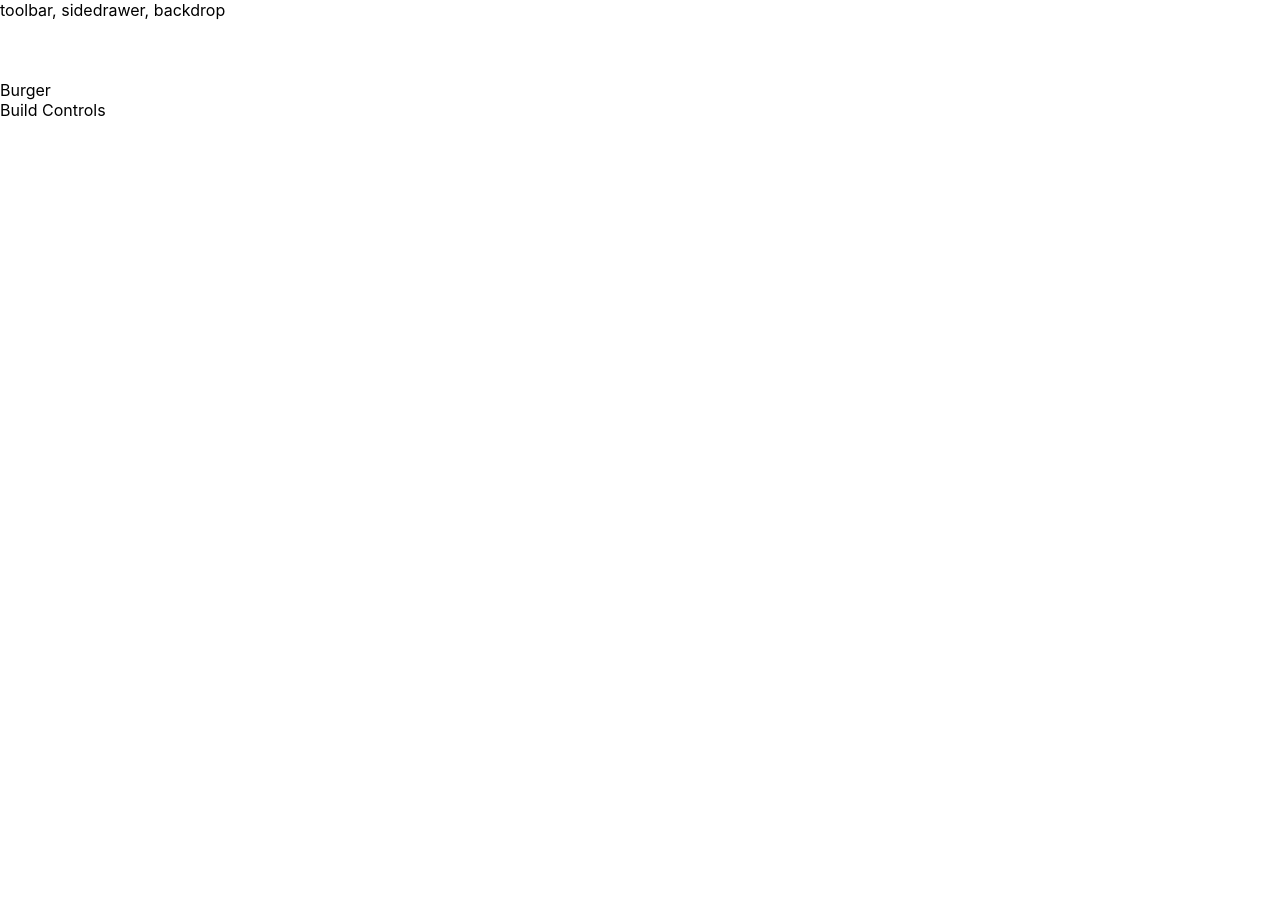
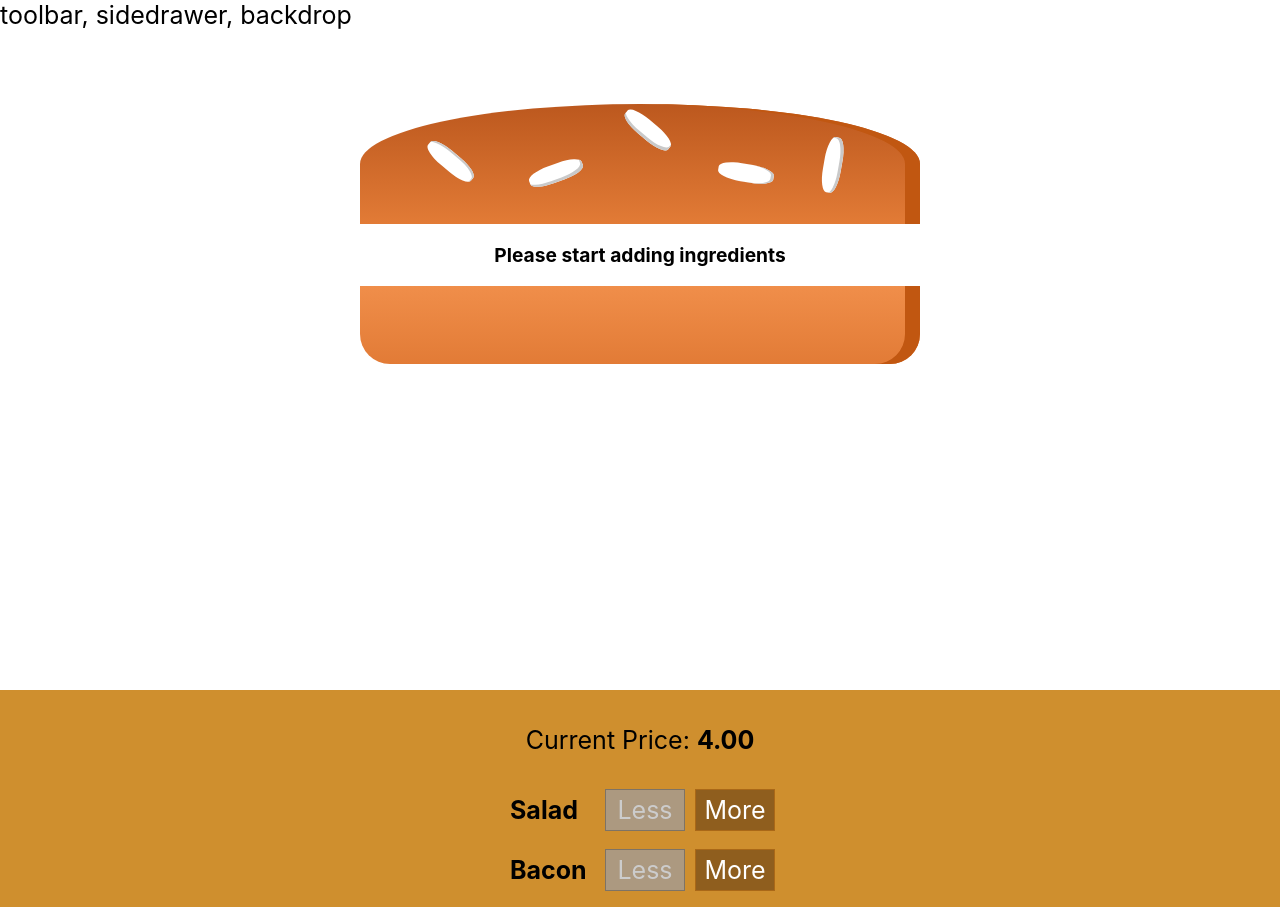
Before and after one commit to nini3008/code, a React app in the folder burger-app-basic/: page / in a window 1280 px wide. Shown: the top 907 px of the page. Before the commit the page ends 800 px from the top, so only its background shows below. Built offline with nearby package versions, Linux system fonts and the light colour scheme.

Commit message:
continued the burger app

```diff
--- a/burger-app-basic/package.json
+++ b/burger-app-basic/package.json
@@ -39,6 +39,7 @@
     "postcss-loader": "3.0.0",
     "postcss-preset-env": "6.5.0",
     "postcss-safe-parser": "4.0.1",
+    "prop-types": "^15.7.2",
     "react": "^16.8.1",
     "react-app-polyfill": "^0.2.1",
     "react-dev-utils": "^7.0.3",
--- /dev/null
+++ b/burger-app-basic/src/components/Burger/BuildControls/BuildControl/BuildControl.js
@@ -0,0 +1,20 @@
+import React from "react";
+import classes from "./BuildControl.module.css";
+
+const buildControl = props => (
+  <div className={classes.BuildControl}>
+    <div className={classes.Label}>{props.label}</div>
+    <button
+      className={classes.Less}
+      onClick={props.removed}
+      disabled={props.disabled}
+    >
+      Less
+    </button>
+    <button className={classes.More} onClick={props.added}>
+      More
+    </button>
+  </div>
+);
+
+export default buildControl;
--- /dev/null
+++ b/burger-app-basic/src/components/Burger/BuildControls/BuildControl/BuildControl.module.css
@@ -0,0 +1,58 @@
+.BuildControl {
+  display: flex;
+  justify-content: space-between;
+  align-items: center;
+  margin: 5px 0;
+}
+
+.BuildControl button {
+  display: block;
+  font: inherit;
+  padding: 5px;
+  margin: 0 5px;
+  width: 80px;
+  border: 1px solid #aa6817;
+  cursor: pointer;
+  outline: none;
+}
+
+.BuildControl button:disabled {
+  background-color: #ac9980;
+  border: 1px solid #7e7365;
+  color: #ccc;
+  cursor: default;
+}
+
+.BuildControl button:hover:disabled {
+  background-color: #ac9980;
+  color: #ccc;
+  cursor: not-allowed;
+}
+
+.Label {
+  padding: 10px;
+  font-weight: bold;
+  width: 80px;
+}
+
+.BuildControl .Less {
+  background-color: #d39952;
+  color: white;
+}
+
+.BuildControl .More {
+  background-color: #8f5e1e;
+  color: white;
+}
+
+.BuildControl .Less:hover,
+.BuildControl .Less:active {
+  background-color: #daa972;
+  color: white;
+}
+
+.BuildControl .More:hover,
+.BuildControl .More:active {
+  background-color: #99703f;
+  color: white;
+}
--- /dev/null
+++ b/burger-app-basic/src/components/Burger/BuildControls/BuildControls.js
@@ -0,0 +1,29 @@
+import React from "react";
+import classes from "./BuildControls.module.css";
+import BuildControl from "./BuildControl/BuildControl";
+
+const controls = [
+  { label: "Salad", type: "salad" },
+  { label: "Bacon", type: "bacon" },
+  { label: "Cheese", type: "cheese" },
+  { label: "Meat", type: "meat" }
+];
+
+const buildControls = props => (
+  <div className={classes.BuildControls}>
+    <p>
+      Current Price: <strong>{props.price.toFixed(2)}</strong>{" "}
+    </p>
+    {controls.map(ctrl => (
+      <BuildControl
+        key={ctrl.label}
+        label={ctrl.label}
+        added={() => props.ingredientAdded(ctrl.type)}
+        removed={() => props.ingredientRemoved(ctrl.type)}
+        disabled={props.disabled[ctrl.type]}
+      />
+    ))}
+  </div>
+);
+
+export default buildControls;
--- /dev/null
+++ b/burger-app-basic/src/components/Burger/BuildControls/BuildControls.module.css
@@ -0,0 +1,10 @@
+.BuildControls {
+  width: 100%;
+  background-color: #cf8f2e;
+  display: flex;
+  flex-flow: column;
+  align-items: center;
+  box-shadow: 0 2px 1px #ccc;
+  margin: auto;
+  padding: 10px 0;
+}
--- a/burger-app-basic/src/components/Burger/Burger.js
+++ b/burger-app-basic/src/components/Burger/Burger.js
@@ -0,0 +1,27 @@
+import React from "react";
+import classes from "./Burger.module.css";
+import BurgerIngredient from "./BurgerIngredients/BurgerIngredient";
+
+const burger = props => {
+  let ingredientsFormed = Object.keys(props.ingredients)
+    .map(igKey => {
+      return [...Array(props.ingredients[igKey])].map((_, i) => {
+        return <BurgerIngredient key={igKey + i} type={igKey} />;
+      });
+    })
+    .reduce((arr, el) => {
+      return arr.concat(el);
+    }, []);
+  if (ingredientsFormed.length === 0) {
+    ingredientsFormed = <p>Please start adding ingredients</p>;
+  }
+  return (
+    <div className={classes.Burger}>
+      <BurgerIngredient type="bread-top" />
+      {ingredientsFormed}
+      <BurgerIngredient type="bread-bottom" />
+    </div>
+  );
+};
+
+export default burger;
--- a/burger-app-basic/src/components/Burger/Burger.module.css
+++ b/burger-app-basic/src/components/Burger/Burger.module.css
@@ -0,0 +1,30 @@
+.Burger {
+  width: 100%;
+  margin: auto;
+  height: 250px;
+  overflow: scroll;
+  text-align: center;
+  font-weight: bold;
+  font-size: 1.2rem;
+}
+
+@media (min-width: 500px) and (min-height: 400px) {
+  .Burger {
+    width: 350px;
+    height: 300px;
+  }
+}
+
+@media (min-width: 500px) and (min-height: 401px) {
+  .Burger {
+    width: 450px;
+    height: 400px;
+  }
+}
+
+@media (min-width: 1000px) and (min-height: 700px) {
+  .Burger {
+    width: 700px;
+    height: 600px;
+  }
+}
--- a/burger-app-basic/src/components/Burger/BurgerIngredients/BurgerIngredient.js
+++ b/burger-app-basic/src/components/Burger/BurgerIngredients/BurgerIngredient.js
@@ -1,8 +1,11 @@
-import React from "react";
+import React, { Component } from "react";
+import PropTypes from "prop-types";
 import classes from "./BurgerIngredient.module.css";
-const burgerIngredient = props => {
+
+class BurgerIngredient extends Component {
+  render() {
     let ingredient = null;
-  switch (props.type) {
+    switch (this.props.type) {
       case "bread-bottom":
         ingredient = <div className={classes.BreadBottom} />;
         break;
@@ -23,13 +26,18 @@ const burgerIngredient = props => {
       case "bacon":
         ingredient = <div className={classes.Bacon} />;
         break;
-    case "salas":
+      case "salad":
         ingredient = <div className={classes.Salad} />;
         break;
       default:
         ingredient = null;
     }
     return ingredient;
+  }
+}
+
+BurgerIngredient.propTypes = {
+  type: PropTypes.string.isRequired
 };
 
-export default burgerIngredient;
+export default BurgerIngredient;
--- a/burger-app-basic/src/containers/BurgerBuilder/BurgerBuilder.js
+++ b/burger-app-basic/src/containers/BurgerBuilder/BurgerBuilder.js
@@ -1,13 +1,73 @@
 import React, { Component } from "react";
 import Aux from "../../hoc/Aux";
+import Burger from "../../components/Burger/Burger";
+import BuildControls from "../../components/Burger/BuildControls/BuildControls";
+
+const INGREDIENT_PRICES = {
+  salad: 0.5,
+  bacon: 0.8,
+  cheese: 0.5,
+  meat: 1.4
+};
 
 class BurgerBuilder extends Component {
-  state = {};
+  state = {
+    ingredients: {
+      salad: 0,
+      bacon: 0,
+      cheese: 0,
+      meat: 0
+    },
+    totalPrice: 4
+  };
+
+  addIngredientHandler = type => {
+    const oldCount = this.state.ingredients[type];
+    const updatedCount = oldCount + 1;
+    const updatedIngredients = {
+      ...this.state.ingredients
+    };
+    updatedIngredients[type] = updatedCount;
+    const priceAddition = INGREDIENT_PRICES[type];
+    const oldPrice = this.state.totalPrice;
+    const newPrice = oldPrice + priceAddition;
+    this.setState({
+      totalPrice: newPrice,
+      ingredients: updatedIngredients
+    });
+  };
+
+  removeIngrdientHandler = type => {
+    const oldCount = this.state.ingredients[type];
+    const updatedCount = oldCount - 1;
+    const updatedIngredients = {
+      ...this.state.ingredients
+    };
+    updatedIngredients[type] = updatedCount;
+    const priceDeduction = INGREDIENT_PRICES[type];
+    const oldPrice = this.state.totalPrice;
+    const newPrice = oldPrice + priceDeduction;
+    this.setState({
+      totalPrice: newPrice,
+      ingredients: updatedIngredients
+    });
+  };
   render() {
+    const disabledInfo = {
+      ...this.state.ingredients //a copy of the original state
+    };
+    for (let key in disabledInfo) {
+      disabledInfo[key] = disabledInfo[key] <= 0;
+    }
     return (
       <Aux>
-        <div>Burger</div>
-        <div>Build Controls</div>
+        <Burger ingredients={this.state.ingredients} />
+        <BuildControls
+          ingredientAdded={this.addIngredientHandler}
+          ingredientRemoved={this.removeIngrdientHandler}
+          disabled={disabledInfo}
+          price={this.state.totalPrice}
+        />
       </Aux>
     );
   }
--- a/burger-app-basic/src/index.css
+++ b/burger-app-basic/src/index.css
@@ -6,4 +6,5 @@ body {
     sans-serif;
   -webkit-font-smoothing: antialiased;
   -moz-osx-font-smoothing: grayscale;
+  font-size: 25px;
 }
```
Also changed, not shown: 1 other file (tests, documents, lock files or other folders). Lines whose indentation alone changed are shown as unchanged.
